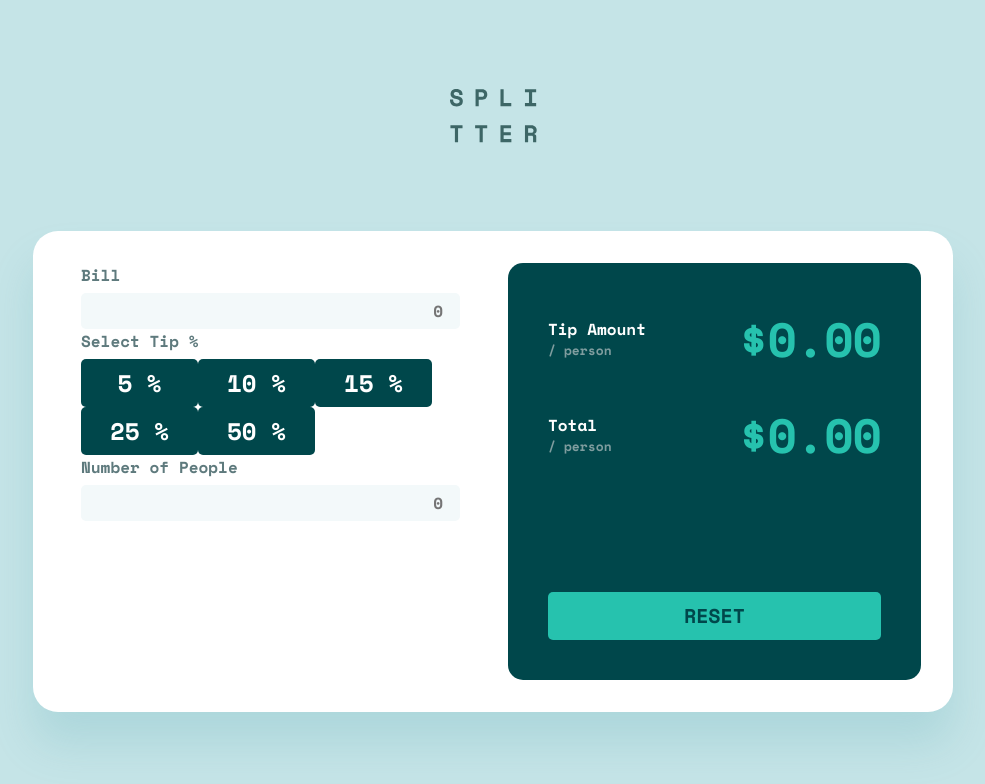
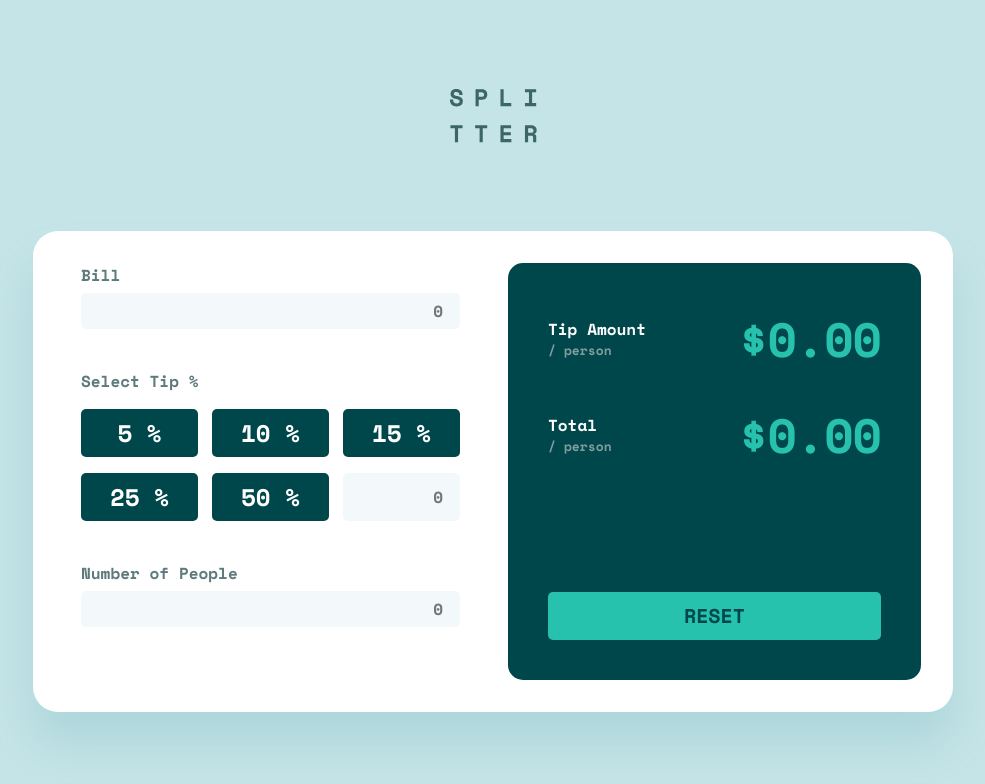
Before and after one commit to ostapyshyn/FM-Tip-calculator-app, a React (Create React App) app: page / in a window 1280 px wide. Shown: the top 784 px of the page, without its empty margins (147-1132 px from the left). Built offline with nearby package versions, Linux system fonts and the light colour scheme.

Commit message:
Fix styles

```diff
--- a/src/components/Calculator/Calculator.jsx
+++ b/src/components/Calculator/Calculator.jsx
@@ -9,13 +9,18 @@ const Calculator = () => {
       <section className={styles.calculator}>
         <div className={styles.info}>
           <p className={styles.name}>Bill</p>
-          <input type="text" placeholder="0" />
-          <p className={styles.name}>Select Tip %</p>
-          <button className={styles.tip}>5 %</button>
-          <button className={styles.tip}>10 %</button>
-          <button className={styles.tip}>15 %</button>
-          <button className={styles.tip}>25 %</button>
-          <button className={styles.tip}>50 %</button>
+          <input className={styles.input_bill} type="text" placeholder="0" />
+          <p className={styles.select_tip}>Select Tip %</p>
+
+          <div className={styles.tips}>
+            <button className={styles.tip}>5 %</button>
+            <button className={styles.tip}>10 %</button>
+            <button className={styles.tip}>15 %</button>
+            <button className={styles.tip}>25 %</button>
+            <button className={styles.tip}>50 %</button>
+            <input className={styles.custom} type="text" name="" id="" placeholder="0" />
+          </div>
+
           <p className={styles.name}>Number of People</p>
           <input type="text" name="" id="" placeholder="0" />
         </div>
--- a/src/components/Calculator/Calculator.module.scss
+++ b/src/components/Calculator/Calculator.module.scss
@@ -18,12 +18,22 @@
   .info {
     width: 100%;
     max-width: 379px;
+    .input_bill {
+      margin-bottom: 40px;
+    }
     .name {
       font-size: 16px;
       line-height: 24px;
       color: #5e7a7d;
       margin-bottom: 6px;
     }
+    .select_tip {
+      font-size: 16px;
+      line-height: 24px;
+      color: #5e7a7d;
+      margin-bottom: 16px;
+    }
+
     input {
       width: 100%;
       text-align: end;
@@ -37,6 +47,17 @@
         outline: none;
       }
     }
+    .tips {
+      display: flex;
+      flex-wrap: wrap;
+      justify-content: space-between;
+      align-items: center;
+      row-gap: 16px;
+      margin-bottom: 40px;
+      .custom {
+        width: 117px;
+        height: 48px;
+      }
       .tip {
         width: 117px;
         height: 48px;
@@ -46,6 +67,7 @@
         line-height: 36px;
         text-align: center;
         color: #ffffff;
+      }
     }
   }
 
```
Lines whose indentation alone changed are shown as unchanged.
